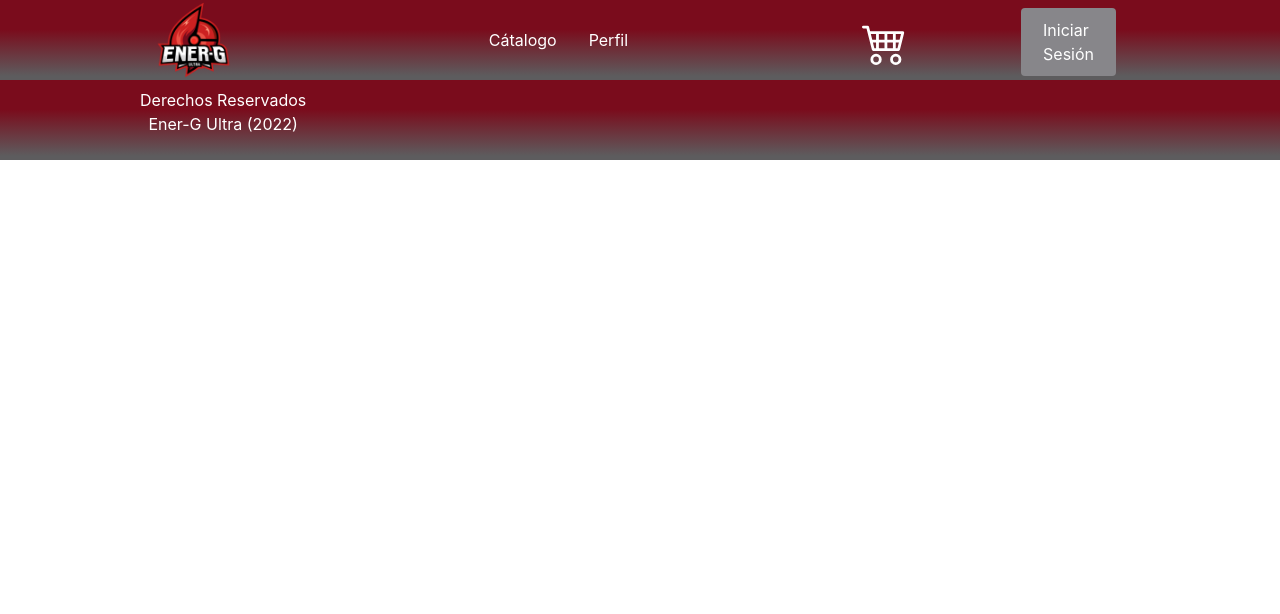
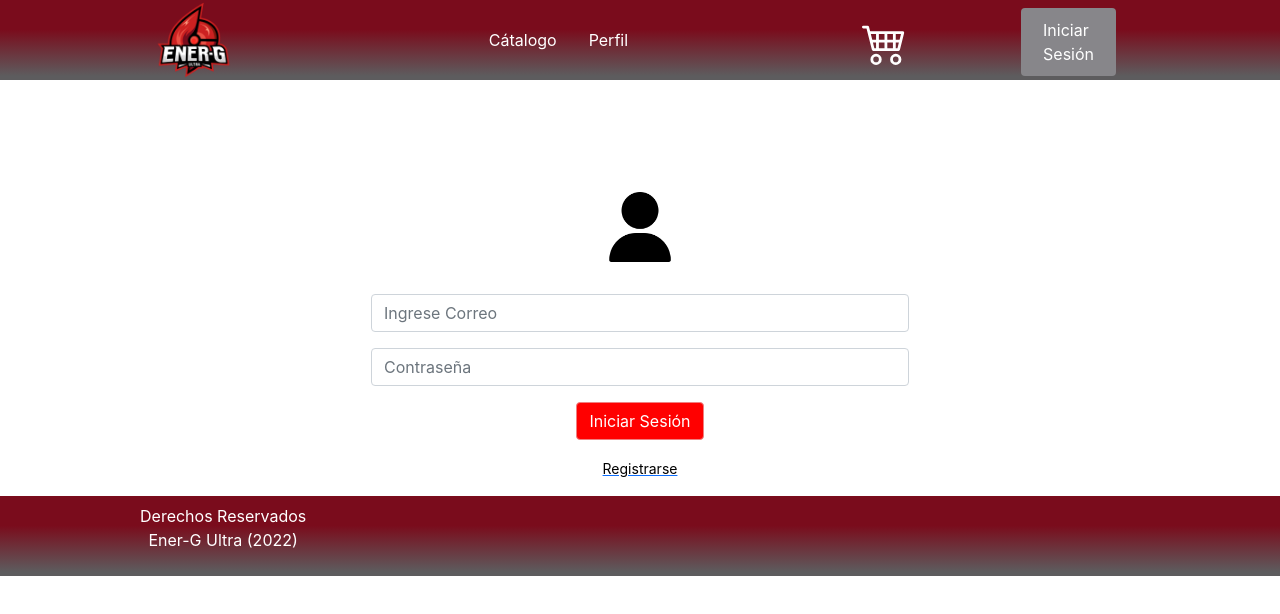
Before and after one commit to victor11s/ENER-G-ULTRA, a React (Create React App) app in the folder energ-1.0/: page /iniciarSesion in a window 1280 px wide. Shown: the top 614 px of the page. Built offline with nearby package versions, Linux system fonts and the light colour scheme; no server answers.

Commit message:
Iniciar Sesión Pagina

```diff
--- a/energ-1.0/src/components/CreacionPerfil/IniciarSesion.js
+++ b/energ-1.0/src/components/CreacionPerfil/IniciarSesion.js
@@ -1,13 +1,44 @@
 import React from 'react'
+import { Container, Row, Col, Button, Form } from 'react-bootstrap'
 import Footer from '../Footer'
 import NavBar from '../NavBar'
+import iniciar from '../../assets/img/user.png'
+import "./iniciarSesion.css"
 
 export default function IniciarSesion() {
-  return (
-    <div>
-        <NavBar/>
-        <Footer/>
+    return (
+        <>
+            <NavBar />
+            <Container className='mt-5'>
+                <Row>
+                    <Col></Col>
+                    <Col lg={6} md={6} sm={12} className="text-center mt-5 p-3 justify-content-center ">
+                        <img className='iniciarSesion-imagen' src={iniciar} alt="icon" />
+                        <Form>
+                            <Form.Group className="mb-3" controlId="formBasicEmail">
 
-    </div>
-  )
+                                <Form.Control type="email" placeholder="Ingrese Correo" />
+                            </Form.Group>
+
+                            <Form.Group className="mb-3" controlId="formBasicPassword">
+
+                                <Form.Control type="password" placeholder="Contraseña" />
+                            </Form.Group>
+
+                            <Button variant="danger btn-block" type="submit">
+                                Iniciar Sesión
+                            </Button>
+                            <div className='text-right mt-3'>
+                                <a href=''><small className='register'>Registrarse</small></a>
+                                {/* <a href=''><small className='register'>Reestablecer Contraseña</small></a> */}
+                            </div>
+                        </Form>
+                    </Col>
+                    <Col></Col>
+                </Row>
+            </Container>
+            <Footer />
+
+        </>
+    )
 }
--- /dev/null
+++ b/energ-1.0/src/components/CreacionPerfil/iniciarSesion.css
@@ -0,0 +1,18 @@
+.btn-danger
+{
+    color: fff;
+    background-color: red !important;
+    border-color: lightcoral;
+}
+
+.iniciarSesion-imagen
+{
+    width: 70px;
+    height: 70px;
+    margin-bottom: 2rem;
+}
+
+.register
+{
+    color: black;
+}
```
Also changed, not shown: energ-1.0/src/assets/img/user.png (added), energ-1.0/src/components/CreacionPerfil/Registrarse.js (added).
